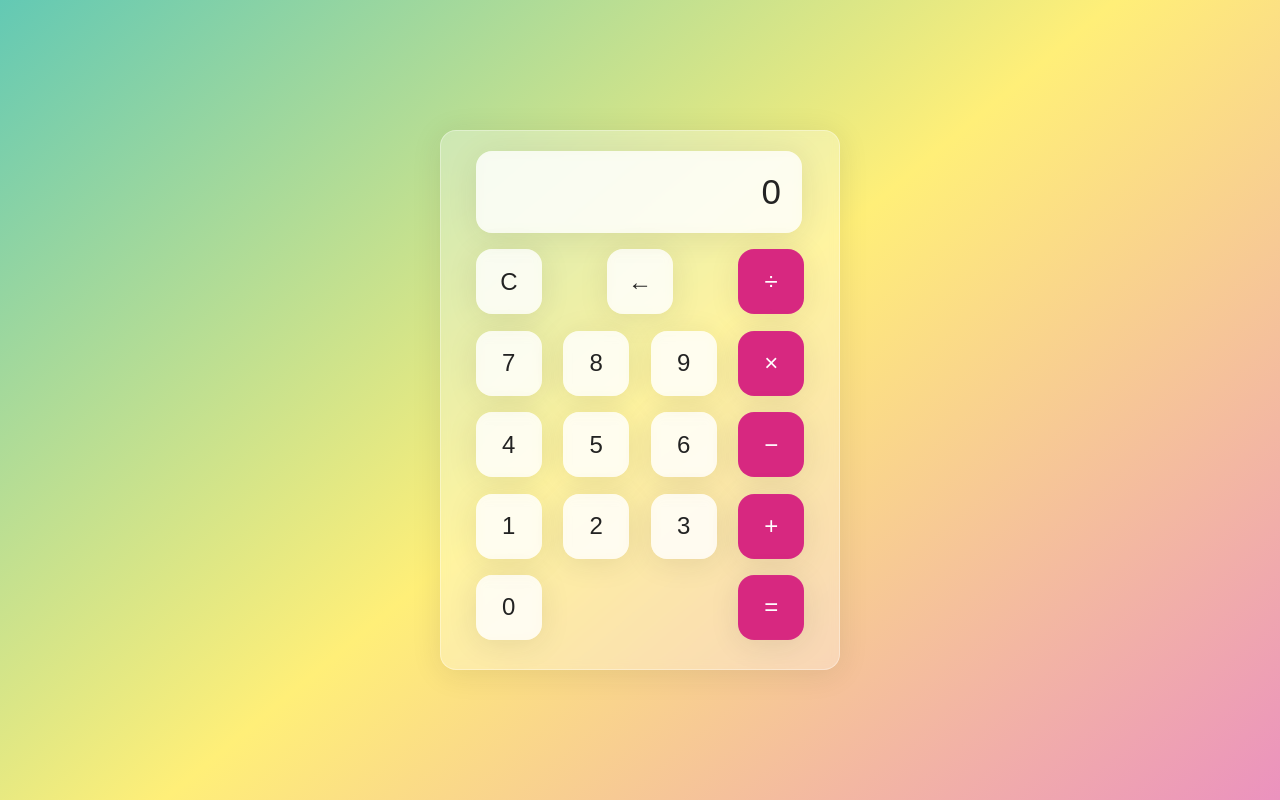
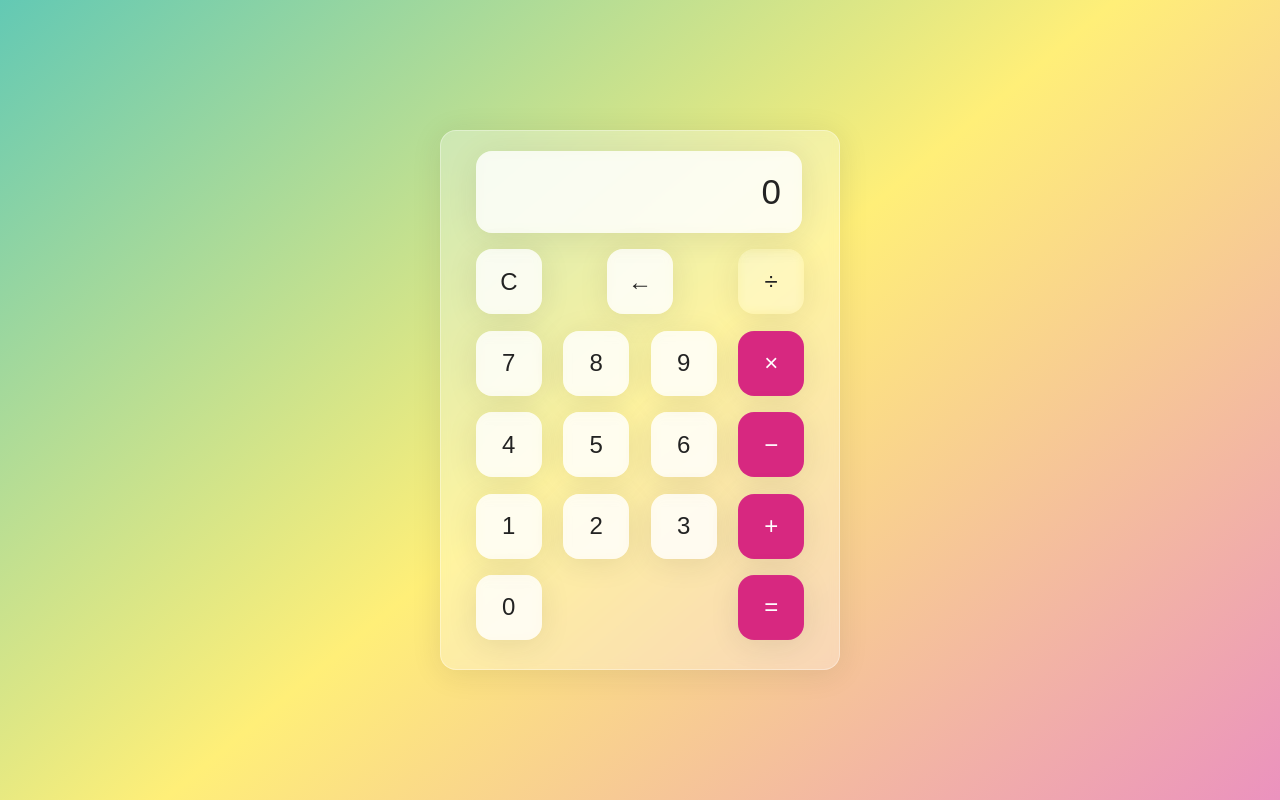
Before and after one commit to thorcamara/Calculator_app, a plain HTML site: page index.html in a window 1280 px wide. In both pictures the pointer is over the button 771 px from the left and 281 px from the top of the page. Drawn offline with Linux system fonts and the light colour scheme.

Commit message:
Styled .calc-button:last-child:hover, .calc-button:hover and .calc-button:active

```diff
--- a/style.css
+++ b/style.css
@@ -81,3 +81,16 @@ body {
   color: #fff;
   background: #d72880;
 }
+
+.calc-button:last-child:hover {
+  background-color: inherit;
+  color: inherit;
+}
+
+.calc-button:hover {
+  background-color: inherit;
+}
+
+.calc-button:active {
+  background-color: #ffef78;
+}
```
